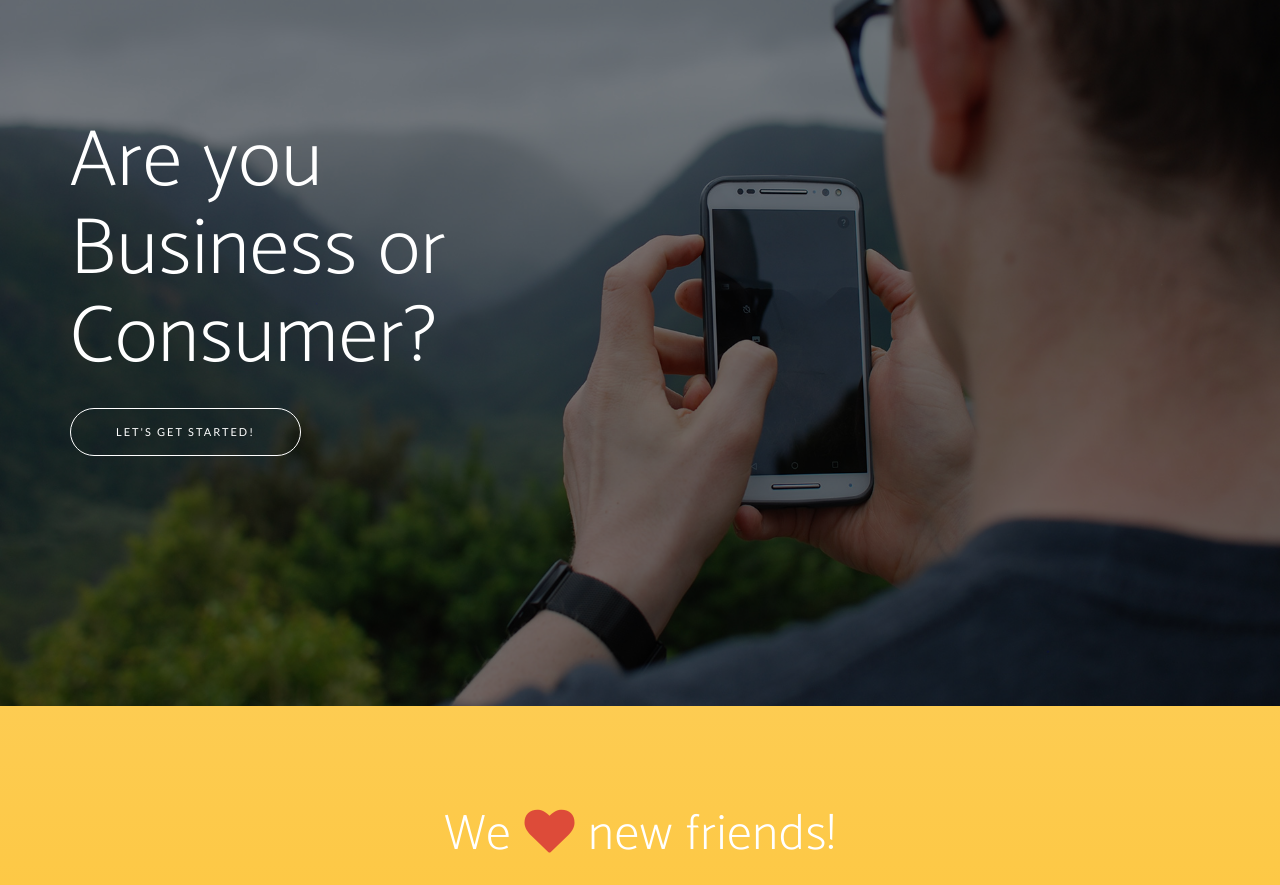
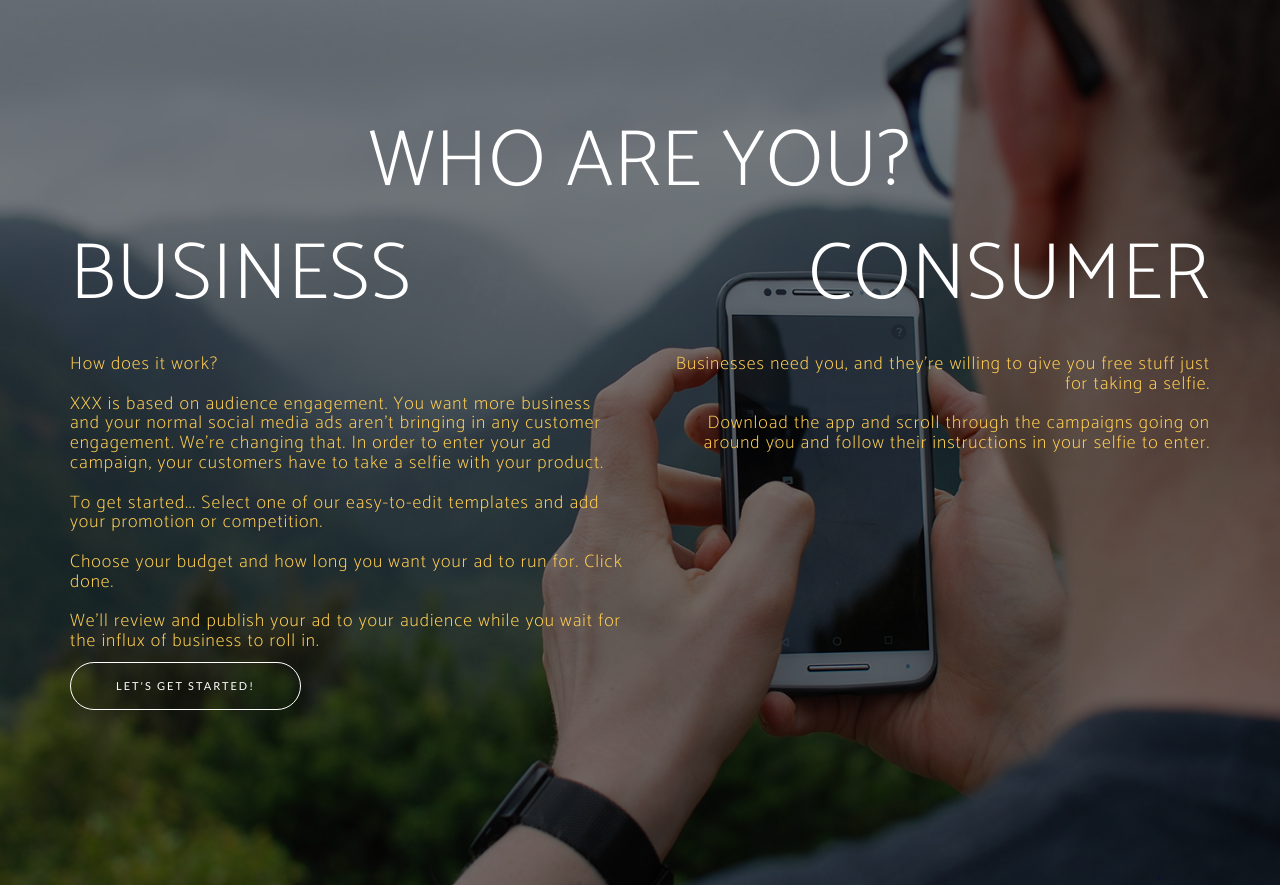
Before and after one commit to OliverddWright/marketing-app, a website: page public/index.html in a window 1280 px wide. Shown: the part 2910-3795 px from the top of the page. Drawn offline with nearby package versions, Linux system fonts and the light colour scheme; a web font is replaced by a local one.

Commit message:
Minor styling changes and added descriptor content

```diff
--- a/public/css/new-age.css
+++ b/public/css/new-age.css
@@ -313,7 +313,6 @@ section.cta .cta-content h2 {
   margin-top: 0;
   margin-bottom: 25px;
   color: white;
-  max-width: 450px;
   font-size: 50px;
 }
 @media (min-width: 768px) {
--- a/public/index.html
+++ b/public/index.html
@@ -197,7 +197,16 @@
     <section class="cta">
         <div class="cta-content">
             <div class="container">
-                <h2>Are you Business or Consumer?</h2>
+                <h2 class="text-center">WHO ARE YOU?</h2>
+                <div class="row">
+                    <h2 class="col-sm-6">BUSINESS</h2>
+                    <h2 class="col-sm-6 text-right">CONSUMER</h2>
+                </div>
+                <div class="row">
+                    <h4 class="col-sm-6 text-primary">How does it work?<br><br>XXX is based on audience engagement. You want more business and your normal social media ads aren't bringing in any customer engagement. We're changing that. In order to enter your ad campaign, your customers have to take a selfie with your product.
+<br><br>To get started... Select one of our easy-to-edit templates and add your promotion or competition.<br><br>Choose your budget and how long you want your ad to run for. Click done.<br><br>We'll review and publish your ad to your audience while you wait for the influx of business to roll in.</h4>
+                    <h4 class="col-sm-6 text-right text-primary">Businesses need you, and they're willing to give you free stuff just for taking a selfie.<br><br>Download the app and scroll through the campaigns going on around you and follow their instructions in your selfie to enter. </h4>
+                </div>
                 <a href="#contact" class="btn btn-outline btn-xl page-scroll">Let's Get Started!</a>
             </div>
         </div>
```
Also changed, not shown: public/css/new-age.min.css, 1 other file.
